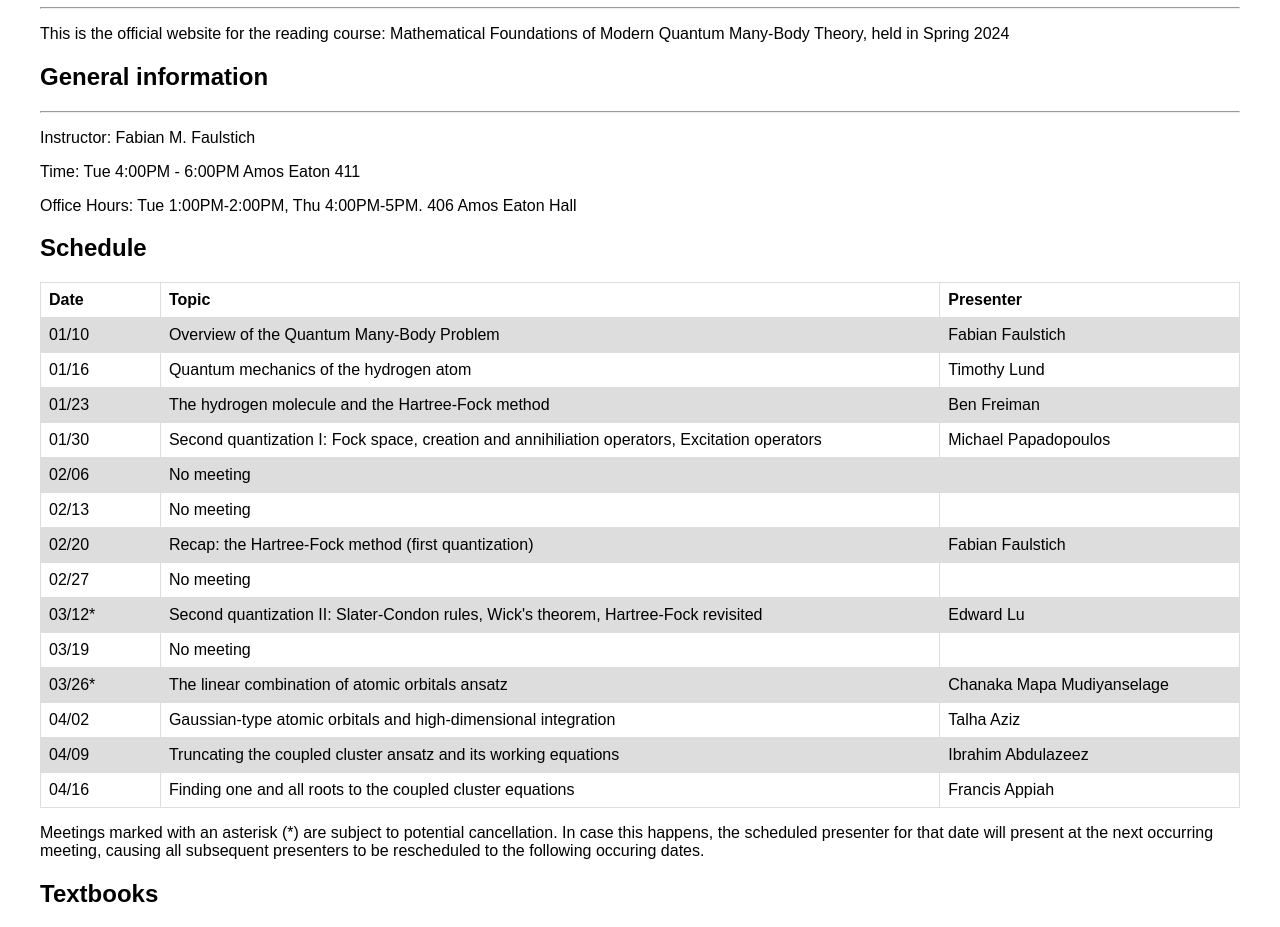
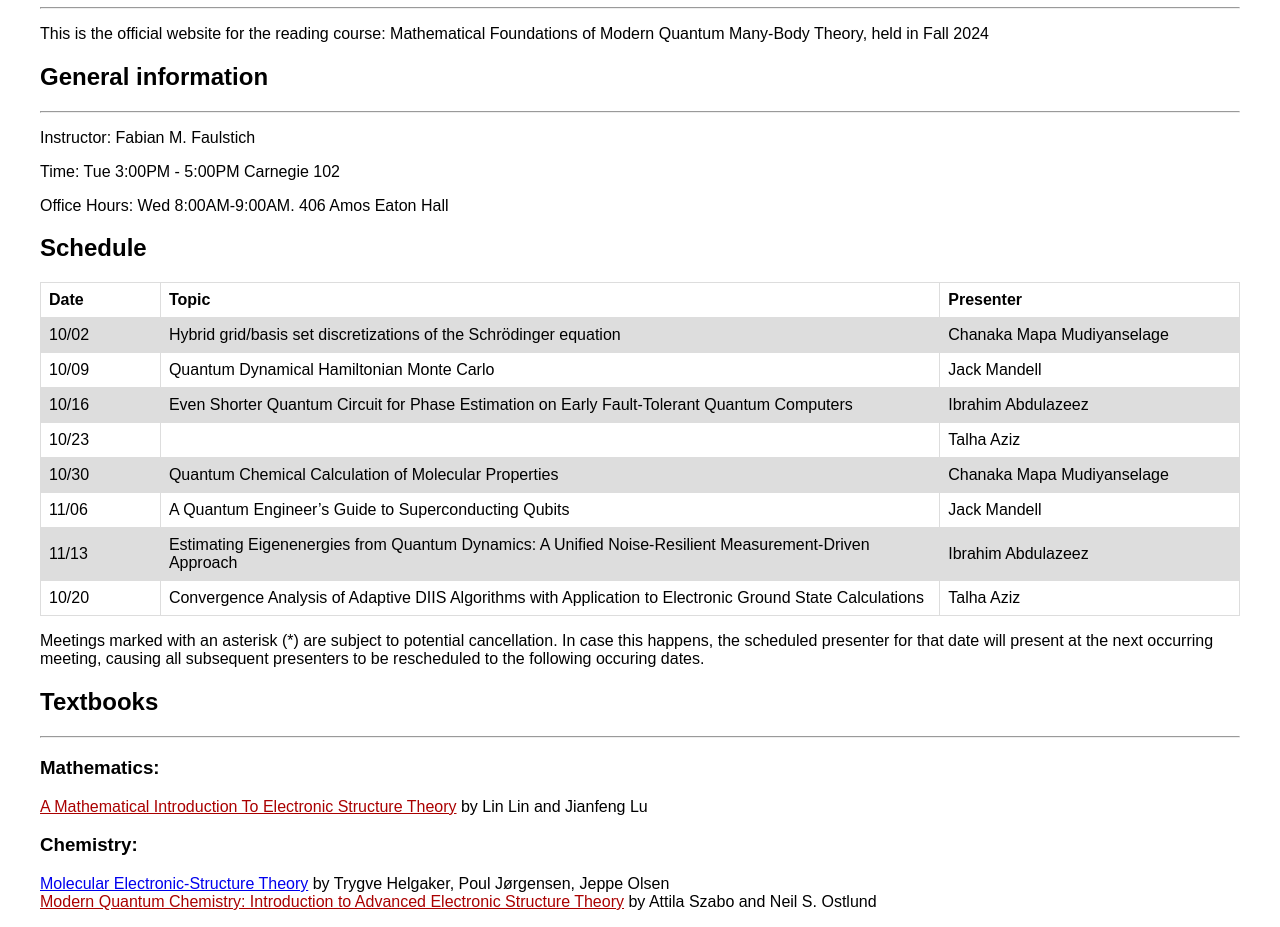
Before and after one commit to FabianFaulstich/QMSeminar_2024_2, a plain HTML site: page index.html in a window 1280 px wide. Shown: the part 155-1082 px from the top of the page. Drawn offline with Linux system fonts and the light colour scheme.

Commit message:
initial commit

```diff
--- a/index.html
+++ b/index.html
@@ -67,11 +67,11 @@ tr:nth-child(even) {
 <div id="content">
 <h1 style="color: rgb(170, 0, 0)">Mathematical Foundations of Modern Quantum Many-Body Theory</h1>
 <hr style="width:100%;text-align:left;margin-left:0">
-<h1>Rensselaer Polytechnic Institute MATH 6940, Spring 2024</h1>
+<h1>Rensselaer Polytechnic Institute MATH 6940, Fall 2024</h1>
 <hr style="width:100%;text-align:left;margin-left:0">
 
 
-<p>This is the official website for the reading course: Mathematical Foundations of Modern Quantum Many-Body Theory, held in Spring 2024</p>
+<p>This is the official website for the reading course: Mathematical Foundations of Modern Quantum Many-Body Theory, held in Fall 2024</p>
 
 
 <h2>General information</h2>
@@ -81,9 +81,9 @@ tr:nth-child(even) {
 
 <p>Instructor: Fabian M. Faulstich</p>
 
-<p>Time: Tue 4:00PM - 6:00PM Amos Eaton 411</p>
+<p>Time: Tue 3:00PM - 5:00PM Carnegie 102</p>
 
-<p>Office Hours: Tue 1:00PM-2:00PM, Thu 4:00PM-5PM. 406 Amos Eaton Hall</p>
+<p>Office Hours: Wed 8:00AM-9:00AM. 406 Amos Eaton Hall</p>
 
 
 <h2>Schedule</h2>
@@ -95,76 +95,43 @@ tr:nth-child(even) {
     <th>Presenter</th>
   </tr>
   <tr>
-    <td>01/10</td>
-    <td>Overview of the Quantum Many-Body Problem</td>
-    <td> Fabian Faulstich</td>
+    <td>10/02</td>
+    <td>Hybrid grid/basis set discretizations of the Schrödinger equation</td>
+    <td>Chanaka Mapa Mudiyanselage</td>
+  </tr> <tr>
+    <td>10/09</td>
+    <td>Quantum Dynamical Hamiltonian Monte Carlo</td>
+    <td>Jack Mandell</td>
   </tr>
   <tr>
-    <td>01/16</td>
-    <td>Quantum mechanics of the hydrogen atom</td>
-    <td> Timothy Lund</td>
+    <td>10/16</td>
+    <td>Even Shorter Quantum Circuit for Phase Estimation on Early Fault-Tolerant Quantum Computers</td>
+    <td>Ibrahim Abdulazeez</td>
   </tr>
   <tr>
-    <td>01/23</td>
-    <td>The hydrogen molecule and the Hartree-Fock method</td>
-    <td> Ben Freiman</td>
+    <td>10/23</td>
+    <td></td>
+    <td>Talha Aziz</td>
+  </tr> <tr>
+    <td>10/30</td>
+    <td>Quantum Chemical Calculation of Molecular Properties</td>
+    <td>Chanaka Mapa Mudiyanselage</td>
+  </tr> <tr>
+    <td>11/06</td>
+    <td>A Quantum Engineer’s Guide to Superconducting Qubits</td>
+    <td>Jack Mandell</td>
   </tr>
   <tr>
-    <td>01/30</td>
-    <td>Second quantization I: Fock space, creation and annihiliation operators, Excitation operators</td>
-    <td> Michael Papadopoulos</td>
+    <td>11/13</td>
+    <td>Estimating Eigenenergies from Quantum Dynamics: A Unified Noise-Resilient Measurement-Driven Approach</td>
+    <td>Ibrahim Abdulazeez</td>
   </tr>
   <tr>
-    <td>02/06</td>
-    <td>No meeting</td>
-    <td> </td>
+    <td>10/20</td>
+    <td>Convergence Analysis of Adaptive DIIS Algorithms with Application to Electronic Ground State Calculations</td>
+    <td>Talha Aziz</td>
   </tr>
-   <tr>
-    <td>02/13</td>
-    <td>No meeting</td>
-    <td> </td>
-  </tr>
-  <tr>
-    <td>02/20</td>
-    <td> Recap: the Hartree-Fock method (first quantization)</td>
-    <td> Fabian Faulstich</td>
-  </tr>
-  <tr>
-    <td>02/27</td>
-    <td>No meeting</td>
-    <td> </td>
-  </tr>
-  <tr>
-    <td>03/12*</td>
-    <td>Second quantization II: Slater-Condon rules, Wick's theorem, Hartree-Fock revisited</td>
-    <td> Edward Lu</td>
-  </tr>
-  <tr>
-    <td>03/19</td>
-    <td>No meeting</td>
-    <td> </td>
-  </tr>
-  <tr>
-    <td>03/26*</td>
-    <td>The linear combination of atomic orbitals ansatz</td>
-    <td> Chanaka Mapa Mudiyanselage</td>
-  </tr>
-  <tr>
-    <td>04/02</td>
-    <td>Gaussian-type atomic orbitals and high-dimensional integration</td>
-    <td> Talha Aziz</td>
-  </tr>
-  <tr>
-    <td>04/09</td>
-    <td>Truncating the coupled cluster ansatz and its working equations</td>
-    <td> Ibrahim Abdulazeez</td>
-  </tr>
-  <tr>
-    <td>04/16</td>
-    <td>Finding one and all roots to the coupled cluster equations</td>
-    <td> Francis Appiah</td>
-  </tr>
-</table>
+ </table>
 
 <p>
 Meetings marked with an asterisk (*) are subject to potential cancellation.
@@ -186,6 +153,32 @@ In case this happens, the scheduled presenter for that date will present at the
 
 <h2>Additional Resources</h2>
 <hr style="width:100%;text-align:left;margin-left:0">
+
+<a href="https://arxiv.org/abs/1709.08059" style"=color: rgb(170, 0, 0)" target="_blank"> Hybrid grid/basis set discretizations of the Schrödinger equation</a> by Steven R. White
+<br>
+
+<a href="https://pubs.aip.org/aip/jcp/article-abstract/111/18/8330/473569/Linear-scaling-coupled-cluster-and-perturbation?redirectedFrom=fulltext" style"=color: rgb(170, 0, 0)" target="_blank"> Linear scaling coupled cluster and perturbation theories in the atomic orbital basis</a> by Gustavo E. Scuseria and Philippe Y. Ayala
+<br>
+
+<a href="https://arxiv.org/abs/2403.01775" style"=color: rgb(170, 0, 0)" target="_blank"> Quantum Dynamical Hamiltonian Monte Carlo</a> by Owen Lockwood, Peter Weiss, Filip Aronshtein, Guillaume Verdon
+<br>
+
+<a href="https://arxiv.org/abs/1904.06560" style"=color: rgb(170, 0, 0)" target="_blank"> A Quantum Engineer's Guide to Superconducting Qubits</a> by Philip Krantz, Morten Kjaergaard, Fei Yan, Terry P. Orlando, Simon Gustavsson, William D. Oliver
+<br>
+
+<a href="https://arxiv.org/abs/2211.11973" style"=color: rgb(170, 0, 0)" target="_blank"> Even shorter quantum circuit for phase estimation on early fault-tolerant quantum computers with applications to ground-state energy estimation
+</a> by Zhiyan Ding, Lin Lin
+<br>
+
+<a href="https://arxiv.org/abs/2306.01858" style"=color: rgb(170, 0, 0)" target="_blank"> Estimating Eigenenergies from Quantum Dynamics: A Unified Noise-Resilient Measurement-Driven Approach</a> by Yizhi Shen, Daan Camps, Aaron Szasz, Siva Darbha, Katherine Klymko, David B. Williams-Young, Norm M. Tubman, Roel Van Beeumen
+<br>
+
+<a href="https://arxiv.org/abs/2002.12850" style"=color: rgb(170, 0, 0)" target="_blank"> Convergence Analysis of Adaptive DIIS Algorithms with Application to Electronic Ground State Calculations</a> by Maxime Chupin, Mi-Song Dupuy, Guillaume Legendre, Eric Séré<br>
+
+<a href="https://citeseerx.ist.psu.edu/document?repid=rep1&type=pdf&doi=381116b620224ee9f6f6d4cd4b5917cd80cea4d2" style"=color: rgb(170, 0, 0)" target="_blank"> Molecular properties</a> by Jurgen Gauss<br>
+
+
+
 
 
 
```
Also changed, not shown: 9 other files.
